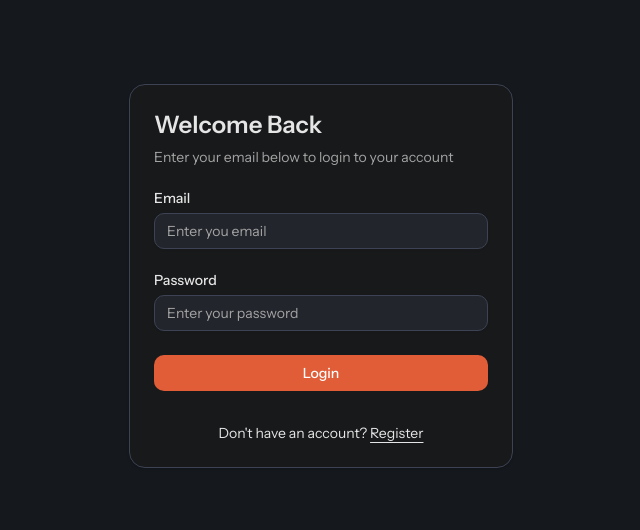
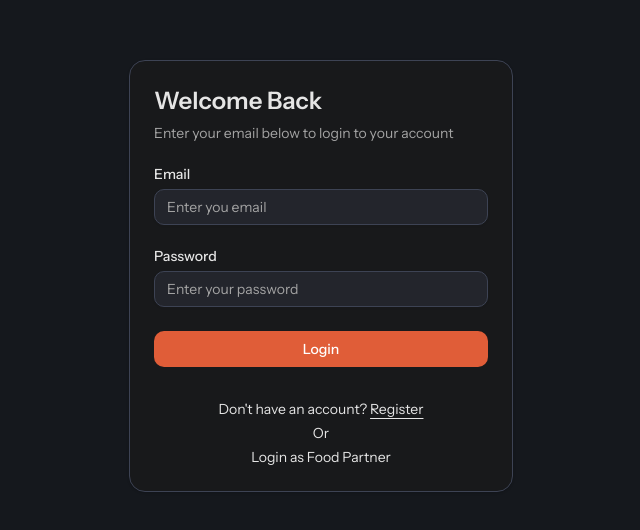
Before and after one commit to TheGauravsahu/reelato-app, a React (Vite) app in the folder frontend/: page /user/login in a window 1280 px wide. Shown: the part 124-654 px from the top of the page, without its empty margins (319-959 px from the left). Built offline with nearby package versions, Linux system fonts and the light colour scheme; no server answers.

Commit message:
chores 🧹

```diff
--- a/frontend/src/components/auth/user/user-login-form.tsx
+++ b/frontend/src/components/auth/user/user-login-form.tsx
@@ -101,13 +101,19 @@ export function UserLoginForm() {
                   </LoadingButton>
                 </div>
               </div>
-              <div className="mt-4 text-center text-sm">
+              <div className="mt-4 text-center text-sm flex flex-col space-y-1">
+                <div className="">
                   Don&apos;t have an account?{" "}
                   <Link
                     to="/user/register"
                     className="underline underline-offset-4"
                   >
                     Register
+                  </Link>
+                </div>
+                <span>Or</span>
+                <Link to="/food-partner/login" className="text-center">
+                  Login as Food Partner
                 </Link>
               </div>
             </form>
--- a/frontend/src/components/general/NavUser.tsx
+++ b/frontend/src/components/general/NavUser.tsx
@@ -23,7 +23,7 @@ import { Link } from "react-router-dom";
 
 export function NavUser() {
   const { isMobile } = useSidebar();
-  const { user } = useUserAuthStore();
+  const { user, logout } = useUserAuthStore();
 
   return (
     <SidebarMenu>
@@ -76,7 +76,10 @@ export function NavUser() {
               </Link>
             </DropdownMenuGroup>
             <DropdownMenuSeparator />
-            <DropdownMenuItem className="cursor-pointer">
+            <DropdownMenuItem
+              onClick={() => logout()}
+              className="cursor-pointer"
+            >
               <LogOut />
               Log out
             </DropdownMenuItem>
--- a/frontend/src/pages/chat/ChatLayout.tsx
+++ b/frontend/src/pages/chat/ChatLayout.tsx
@@ -43,7 +43,9 @@ const ChatSidebar = () => {
               </Avatar>
               <div className="">
                 <h2>{chat.foodPartnerId.fullName}</h2>
-                <h4 className="font-light text-sm text-muted-foreground">{chat.lastMessage}</h4>
+                <h4 className="font-light text-sm text-muted-foreground max-w-xs">
+                  {chat.lastMessage?.slice(0, 17)}....
+                </h4>
               </div>
             </div>
             <span className="text-xs text-muted-foreground">
--- a/frontend/src/pages/chat/index.tsx
+++ b/frontend/src/pages/chat/index.tsx
@@ -71,16 +71,16 @@ const ChatPage = () => {
         {messages.map((msg, i) => (
           <div
             key={i}
-            className={`flex max-w-sm rounded-sm   h-10 ${
+            className={`flex max-w-sm rounded-sm   min-h-10 ${
               msg.senderId === user?.id
                 ? "justify-end bg-primary"
                 : "justify-start bg-secondary"
             }`}
           >
-            <div className="flex items-center justify-center px-4 py-1">
+            <div className="flex-1 w-[90%] items-center justify-center px-4 py-2">
               <h4>{msg.text}</h4>
             </div>
-            <div className="text-[11px] h-10 flex items-end justify-end pr-2 pb-1 ">
+            <div className="text-[12px]   min-h-10 flex items-end justify-end pr-2 pb-1 ">
               {formatDate(msg.createdAt)}
             </div>
           </div>
--- a/frontend/src/pages/feed/playlists/index.tsx
+++ b/frontend/src/pages/feed/playlists/index.tsx
@@ -76,7 +76,7 @@ const PlaylistCard = ({ playlist }: { playlist: IPlaylist }) => {
         <div className=" absolute top-2 right-2">
           <PlaylistOptions playlistId={playlist._id} />
         </div>
-        <div className="h-7 w-20 gap-1 flex items-center justify-center absolute bottom-2 right-2 text-xs bg-black/45 p-1 rounded-sm">
+        <div className="h-7 w-20 gap-1 flex items-center justify-center absolute bottom-2 right-2 text-xs dark:bg-black/45 p-1 rounded-sm">
           <ListMusic size={12} className="xs" />
           {playlist.foodIds.length} videos
         </div>
```
Lines whose indentation alone changed are shown as unchanged.
